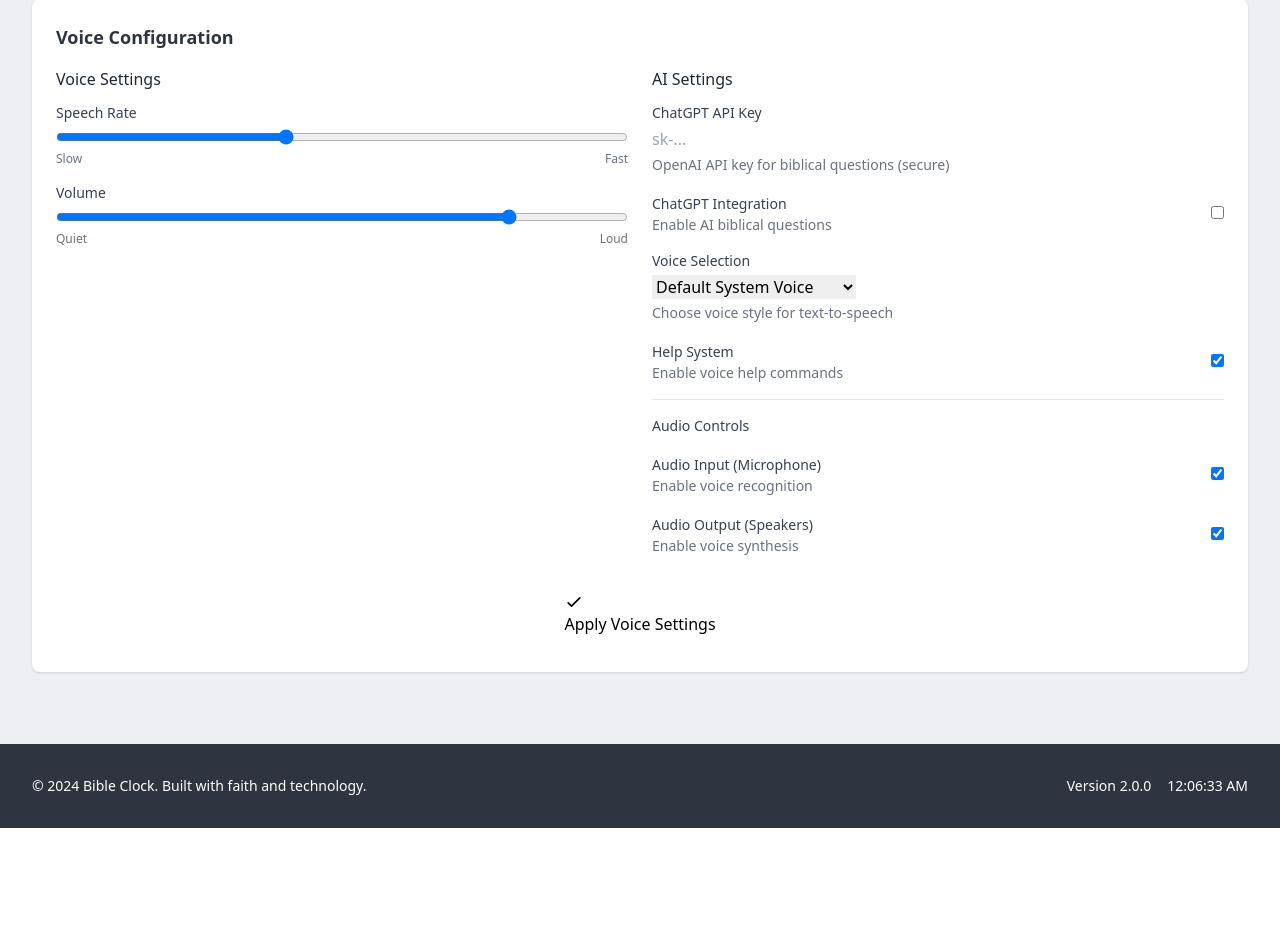
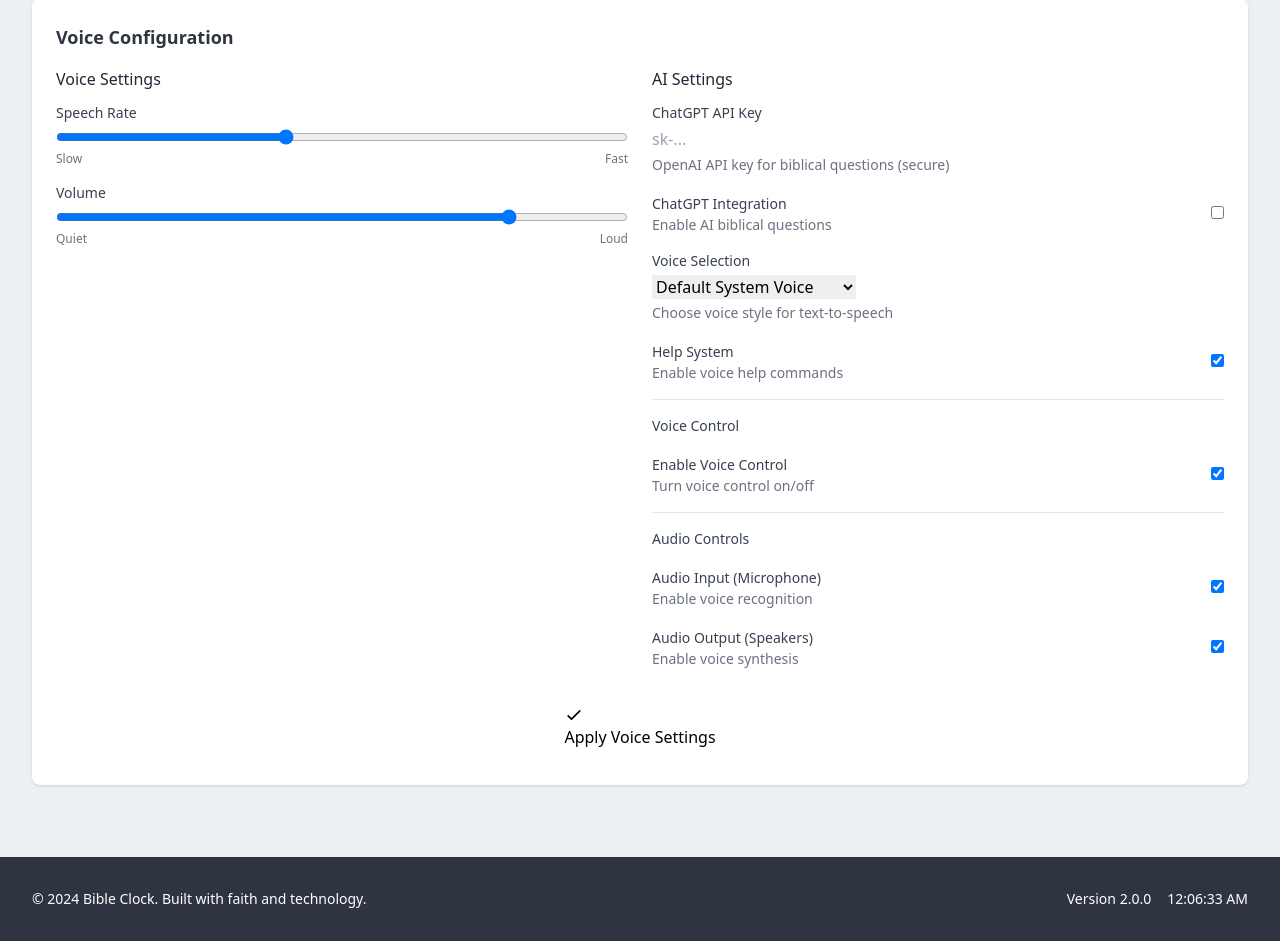
Before and after one commit to Jackal104/Bible-Clockv2, a Python web app: template src/web_interface/templates/voice_control.html in a window 1280 px wide. Shown: the part 1592-2533 px from the top of the page. Before the commit the page ends 2420 px from the top, so only its background shows below. Run offline with Jinja, Linux system fonts and the light colour scheme; the template is opened without the code that fills it, so the values that code supplies are empty; some libraries are stand-ins or nearby versions.

Commit message:
Add voice control toggle and fix TTS for USB audio
- Added voice control enable/disable toggle in web interface
- Fixed JavaScript errors with null checks for DOM elements
- Updated TTS initialization to prioritize USB audio over ReSpeaker
- Fixed _speak method to use USB speakers properly
- Voice control toggle syncs with backend enabled status

🤖 Generated with [Claude Code](https://claude.ai/code)

Co-Authored-By: Claude <noreply@anthropic.com>

```diff
--- a/src/web_interface/templates/voice_control.html
+++ b/src/web_interface/templates/voice_control.html
@@ -298,6 +298,20 @@
                     </div>
 
                     <hr class="my-4">
+                    <h5 class="text-sm font-medium text-gray-700 mb-3">Voice Control</h5>
+
+                    <div class="flex items-center justify-between mb-4">
+                        <div>
+                            <label class="text-sm font-medium text-gray-700">Enable Voice Control</label>
+                            <p class="text-sm text-gray-500">Turn voice control on/off</p>
+                        </div>
+                        <label class="toggle">
+                            <input type="checkbox" id="voice-control-enabled" checked>
+                            <span class="slider"></span>
+                        </label>
+                    </div>
+
+                    <hr class="my-4">
                     <h5 class="text-sm font-medium text-gray-700 mb-3">Audio Controls</h5>
 
                     <div class="flex items-center justify-between">
@@ -352,6 +366,7 @@ document.addEventListener('DOMContentLoaded', function() {
     document.getElementById('chatgpt-enabled').addEventListener('change', updateVoiceSettings);
     document.getElementById('help-enabled').addEventListener('change', updateVoiceSettings);
     document.getElementById('voice-selection').addEventListener('change', updateVoiceSettings);
+    document.getElementById('voice-control-enabled').addEventListener('change', updateVoiceSettings);
     document.getElementById('audio-input-enabled').addEventListener('change', updateVoiceSettings);
     document.getElementById('audio-output-enabled').addEventListener('change', updateVoiceSettings);
 
@@ -389,6 +404,7 @@ function updateVoiceStatusUI(status) {
     const voiceIndicator = document.getElementById('voice-status-indicator');
     const voiceText = document.getElementById('voice-status-text');
 
+    if (voiceIndicator && voiceText) {
         if (status.enabled && status.listening) {
             voiceIndicator.className = 'w-16 h-16 rounded-full mx-auto mb-2 bg-green-100 flex items-center justify-center';
             voiceIndicator.querySelector('svg').className = 'w-8 h-8 text-green-600';
@@ -402,11 +418,13 @@ function updateVoiceStatusUI(status) {
             voiceIndicator.querySelector('svg').className = 'w-8 h-8 text-red-600';
             voiceText.textContent = 'Disabled';
         }
+    }
 
     // Update ChatGPT status
     const chatgptIndicator = document.getElementById('chatgpt-status-indicator');
     const chatgptText = document.getElementById('chatgpt-status-text');
 
+    if (chatgptIndicator && chatgptText) {
         if (status.chatgpt_enabled) {
             chatgptIndicator.className = 'w-16 h-16 rounded-full mx-auto mb-2 bg-blue-100 flex items-center justify-center';
             chatgptIndicator.querySelector('svg').className = 'w-8 h-8 text-blue-600';
@@ -416,6 +434,7 @@ function updateVoiceStatusUI(status) {
             chatgptIndicator.querySelector('svg').className = 'w-8 h-8 text-gray-600';
             chatgptText.textContent = 'Disabled';
         }
+    }
 
     // Update form controls
     document.getElementById('voice-rate').value = status.voice_rate || 150;
@@ -423,6 +442,7 @@ function updateVoiceStatusUI(status) {
     document.getElementById('chatgpt-enabled').checked = status.chatgpt_enabled || false;
     document.getElementById('help-enabled').checked = status.help_enabled !== false;
     document.getElementById('voice-selection').value = status.voice_selection || 'default';
+    document.getElementById('voice-control-enabled').checked = status.enabled !== false;
     document.getElementById('chatgpt-api-key').value = status.chatgpt_api_key ? '•'.repeat(20) : '';
 
     // Update audio controls
@@ -564,6 +584,7 @@ function applyVoiceSettings() {
         chatgpt_enabled: document.getElementById('chatgpt-enabled').checked,
         help_enabled: document.getElementById('help-enabled').checked,
         voice_selection: document.getElementById('voice-selection').value,
+        voice_control_enabled: document.getElementById('voice-control-enabled').checked,
         audio_input_enabled: document.getElementById('audio-input-enabled').checked,
         audio_output_enabled: document.getElementById('audio-output-enabled').checked,
     };
```
Also changed, not shown: src/voice_control.py (+18 -7 lines). Lines whose indentation alone changed are shown as unchanged.
